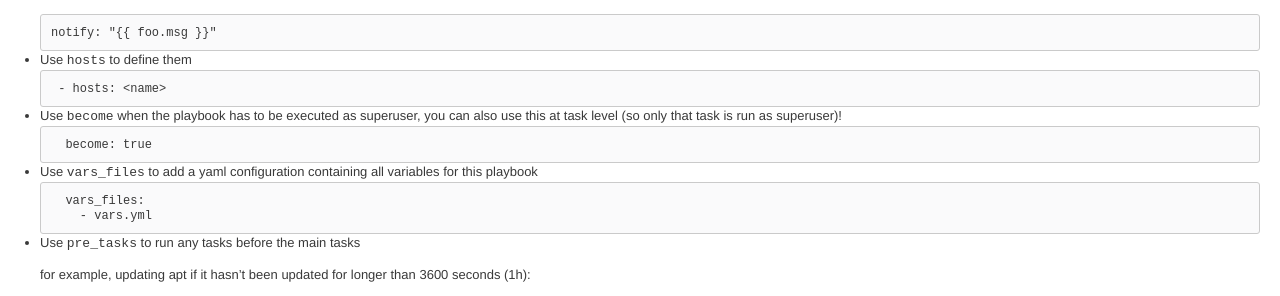
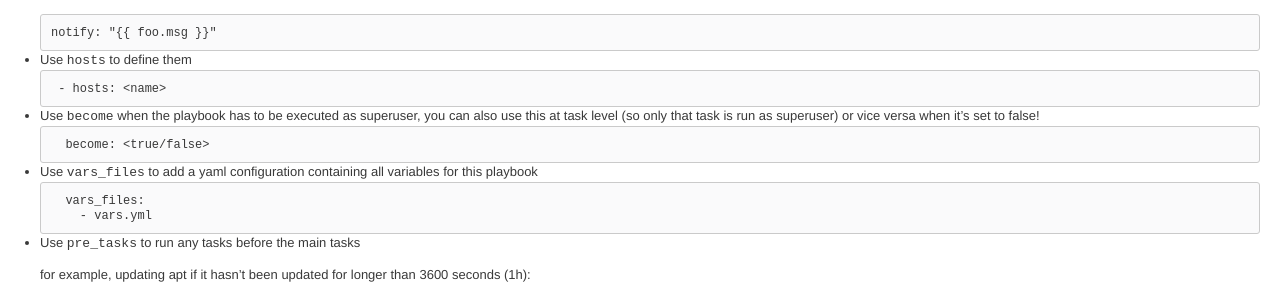
Before and after one commit to christophedc0/blog.iety.xyz, a Jekyll site: the page built from ansible.md, in a window 1280 px wide. Shown: the part 1074-1370 px from the top of the page. Built offline with Jekyll 4.4.1, drawn with Linux system fonts in a browser that asks for light colours; our own code applies the rules of GitHub Pages for plain Markdown files; comment, search, counter and statistics services are not loaded.

Commit message:
update syntax

````diff
--- a/ansible.md
+++ b/ansible.md
@@ -84,10 +84,10 @@ notify: "{{ foo.msg }}"
  - hosts: <name>
  ```
 
-- Use `become` when the playbook has to be executed as superuser, you can also use this at task level (so only that task is run as superuser)!
+- Use `become` when the playbook has to be executed as superuser, you can also use this at task level (so only that task is run as superuser) or vice versa when it's set to false!
 
 ```yaml
-  become: true
+  become: <true/false>
 ```
 
 - Use `vars_files` to add a yaml configuration containing all variables for this playbook
````
